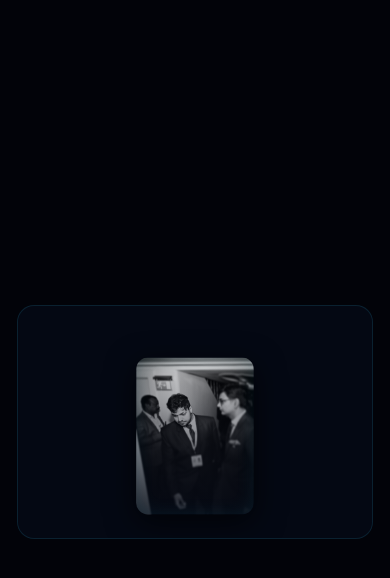
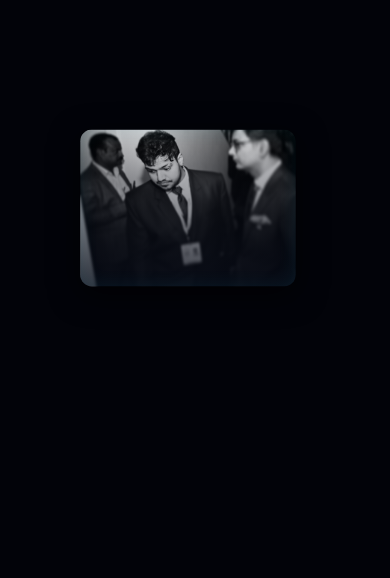
Before and after one commit to Pracind/portfolio, a React (Vite) app: page / in a window 390 px wide. Shown: the top 578 px of the page. Built offline with nearby package versions, Linux system fonts and the light colour scheme.

Commit message:
Phone Landing css ready

```diff
--- a/src/App.mobile.css
+++ b/src/App.mobile.css
@@ -32,9 +32,36 @@ body { margin: 0; font-family: system-ui, -apple-system, "SF Pro Text", "Segoe U
   border: 1px solid rgba(49,212,255,0.12);
   padding: 18px;
   position: relative;
-  overflow: hidden;
+  overflow: visible;
+  transition: opacity 0.28s ease, transform 0.28s ease;
 }
 
+.frame-mobile {
+  /* keep this on the compositor so finishing the long opacity animation
+     does not force a repaint/hitch */
+  will-change: opacity, transform;
+  transform: translateZ(0); /* keep GPU compositing active */
+  backface-visibility: hidden;
+  contain: paint; /* optional — reduces layout impacts */
+}
+
+.frame-hidden {
+  background: transparent;
+  border: none;
+  opacity: 0;
+  pointer-events: none;
+  transform: translateY(6px);
+  box-shadow: none;
+}
+
+.frame-visible {
+  background: rgba(5,9,21,0.95);
+  border: 1px solid rgba(49,212,255,0.12);
+  opacity: 1;
+  pointer-events: auto;
+  transform: translateY(0);
+  box-shadow: 0 8px 30px rgba(0,0,0,0.5);
+}
 
 .content-layer-mobile {
   display: flex;
@@ -60,7 +87,7 @@ body { margin: 0; font-family: system-ui, -apple-system, "SF Pro Text", "Segoe U
 
 
 .portrait-card-mobile {
-  width: 120px;
+  width: 220px;
   height: 160px;
   border-radius: 12px;
   background-size: cover;
@@ -68,10 +95,19 @@ body { margin: 0; font-family: system-ui, -apple-system, "SF Pro Text", "Segoe U
   box-shadow: 0 8px 30px rgba(0,0,0,0.7), 0 0 20px rgba(49,212,255,0.08) inset;
   margin: 8px auto;
   flex: 0 0 auto;
+
+
+  position: absolute;
+  top: 80px;
+  left: 20%;
+  transform: translateX(-50%);
+  z-index: 60;
+
 }
 
 
 .hero-card-mobile {
+  margin-top: 170px;
   width: 100%;
   text-align: left;
   padding: 8px 10px;
--- a/src/App.mobile.tsx
+++ b/src/App.mobile.tsx
@@ -7,32 +7,38 @@ import { Routes, Route, Link, useLocation } from "react-router-dom";
 
 import AboutPage from "./pages/About";
 
+/**
+ * Note: setHasStarted was removed from the FrameContentMobile props because it's not used inside the child.
+ */
+type FrameContentProps = {
+  hasStarted: boolean;
+  setShowUI: (v: boolean) => void;
+  showUI: boolean;
+};
+
 function FrameContentMobile({
   hasStarted,
   setShowUI,
   showUI,
-  setHasStarted: _setHasStarted,
-}: {
-  hasStarted: boolean;
-  setShowUI: (v: boolean) => void;
-  showUI: boolean;
-  setHasStarted: (v: boolean) => void;
-}) {
+}: FrameContentProps) {
+    void hasStarted
+    void setShowUI
   return (
     <motion.div
-      className={"frame-mobile"}
-      initial={{ opacity: 0, scale: 0.98 }}
-      animate={{ opacity: 1, scale: 1 }}
-      transition={{ duration: 0.55, ease: "easeOut" }}
+      /* toggle a class depending on showUI so CSS can hide/unhide the frame */
+      className={`frame-mobile ${showUI ? "frame-visible" : "frame-hidden"}`}
+      initial={{ opacity: 0 }}
+      animate={{ opacity: 1 }}
+      transition={{ duration: 7 }}
     >
       <div className="content-layer-mobile">
-        {/* TOP NAV – appears after portrait finishes */}
+        {/* TOP NAV — waterfall delay (appears after portrait) */}
         {showUI && (
           <motion.header
             className="top-nav-mobile"
-            initial={{ opacity: 0, y: -10 }}
+            initial={{ opacity: 0, y: -8 }}
             animate={{ opacity: 1, y: 0 }}
-            transition={{ duration: 0.45, ease: "easeOut", delay: 0.06 }}
+            transition={{ duration: 0.5, ease: "easeOut", delay: 0.0 }}
           >
             <div className="logo">Dev Phadke</div>
             <nav>
@@ -41,31 +47,13 @@ function FrameContentMobile({
           </motion.header>
         )}
 
-        {/* PORTRAIT — ALWAYS MOUNTED (important). Animates in first. */}
-        <motion.div
-          className="portrait-card-mobile"
-          style={{
-            backgroundImage: `linear-gradient(to bottom, rgba(8,12,24,0.12), rgba(8,12,24,0.8)), url(${portraitImg})`,
-            backgroundSize: "cover",
-            backgroundPosition: "center",
-          }}
-          // start slightly lower and (optionally) slightly left so movement is visible
-          initial={{ opacity: 1, x: 0, y: 40, scale: 0.98 }}
-          animate={hasStarted ? { opacity: 1, x: 0, y: 0, scale: 1 } : { opacity: 1, x: 0, y: 24, scale: 0.98 }}
-          transition={{ duration: 0.7, ease: "easeOut" }}
-          onAnimationComplete={() => {
-            // only reveal UI once the portrait has moved to its final spot
-            if (hasStarted && !showUI) setShowUI(true);
-          }}
-        />
-
-        {/* HERO – staggered a little after portrait */}
+        {/* HERO — waterfall */}
         {showUI && (
           <motion.div
             className="hero-card-mobile"
-            initial={{ opacity: 0, y: 10 }}
+            initial={{ opacity: 0, y: 12 }}
             animate={{ opacity: 1, y: 0 }}
-            transition={{ duration: 0.45, ease: "easeOut", delay: 0.08 }}
+            transition={{ duration: 0.36, ease: "easeOut", delay: 0.2 }}
           >
             <p className="hero-eyebrow">OVERVIEW</p>
             <h1>
@@ -79,9 +67,9 @@ function FrameContentMobile({
         {showUI && (
           <motion.section
             className="about-card-mobile"
-            initial={{ opacity: 0, y: 10 }}
+            initial={{ opacity: 0, y: 12 }}
             animate={{ opacity: 1, y: 0 }}
-            transition={{ duration: 0.45, ease: "easeOut", delay: 0.10 }}
+            transition={{ duration: 0.36, ease: "easeOut", delay: 0.4 }}
           >
             <p className="about-eyebrow-mobile">ABOUT</p>
             <p className="about-text-mobile">
@@ -96,9 +84,9 @@ function FrameContentMobile({
         {showUI && (
           <motion.div
             className="projects-card-mobile"
-            initial={{ opacity: 0, y: 10 }}
+            initial={{ opacity: 0, y: 12 }}
             animate={{ opacity: 1, y: 0 }}
-            transition={{ duration: 0.45, ease: "easeOut", delay: 0.12 }}
+            transition={{ duration: 0.36, ease: "easeOut", delay: 0.6 }}
           >
             <div className="projects-header-mobile">
               <span>PROJECTS</span>
@@ -138,9 +126,9 @@ function FrameContentMobile({
         {showUI && (
           <motion.div
             className="status-card-mobile"
-            initial={{ opacity: 0, y: 10 }}
+            initial={{ opacity: 0, y: 12 }}
             animate={{ opacity: 1, y: 0 }}
-            transition={{ duration: 0.45, ease: "easeOut", delay: 0.14 }}
+            transition={{ duration: 0.36, ease: "easeOut", delay: 0.72 }}
           >
             <div className="status-header-mobile">STATUS</div>
 
@@ -167,9 +155,9 @@ function FrameContentMobile({
         {showUI && (
           <motion.footer
             className="footer-mobile"
-            initial={{ opacity: 0, y: 10 }}
+            initial={{ opacity: 0, y: 12 }}
             animate={{ opacity: 1, y: 0 }}
-            transition={{ duration: 0.45, ease: "easeOut", delay: 0.16 }}
+            transition={{ duration: 0.36, ease: "easeOut", delay: 0.80 }}
           >
             <div className="footer-title-mobile">Accelerate your AI roadmap.</div>
             <a href="mailto:devphadke2000@gmail.com" className="footer-link-mobile">Email</a>
@@ -181,16 +169,13 @@ function FrameContentMobile({
 }
 
 export default function AppMobile() {
-  // START CLOSED — the entrance runs after a one-shot touch/click/keydown.
+  // START CLOSED — entrance runs after a one-shot touch/click/keydown.
   const [hasStarted, setHasStarted] = useState(false);
   const [showUI, setShowUI] = useState(false);
 
   useEffect(() => {
-    // one-shot starter: mark started and remove listeners immediately
     const handleStart = (_e: Event) => {
       setHasStarted(true);
-
-      // remove listeners immediately to prevent re-trigger
       window.removeEventListener("click", handleStart);
       window.removeEventListener("keydown", handleStart);
       window.removeEventListener("touchstart", handleStart);
@@ -216,6 +201,29 @@ export default function AppMobile() {
       animate={{ opacity: 1 }}
       transition={{ duration: 0.5 }}
     >
+      {/* PORTRAIT — render only on the home route and animate exit on navigation */}
+      <AnimatePresence mode="wait">
+        {location.pathname === "/" && (
+          <motion.div
+            key="portrait"
+            className="portrait-card-mobile"
+            style={{
+              backgroundImage: `linear-gradient(to bottom, rgba(8,12,24,0.12), rgba(8,12,24,0.8)), url(${portraitImg})`,
+              backgroundSize: "cover",
+              backgroundPosition: "center",
+            }}
+            // prevent re-running entrance on route changes
+            initial={{ opacity: 1, y: 40, scale: 0.98 }}
+            animate={hasStarted ? { opacity: 1, y: 0, scale: 1 } : { opacity: 1, y: 40, scale: 0.98 }}
+            exit={{ opacity: 0, y: -30, scale: 0.96 }}
+            transition={{ duration: 0.42, ease: "easeOut" }}
+            onAnimationComplete={() => {
+              if (hasStarted && !showUI) setShowUI(true);
+            }}
+          />
+        )}
+      </AnimatePresence>
+
       <AnimatePresence mode="wait">
         <Routes location={location} key={location.pathname}>
           <Route
@@ -223,7 +231,6 @@ export default function AppMobile() {
             element={
               <FrameContentMobile
                 hasStarted={hasStarted}
-                setHasStarted={setHasStarted}
                 showUI={showUI}
                 setShowUI={setShowUI}
               />
```
